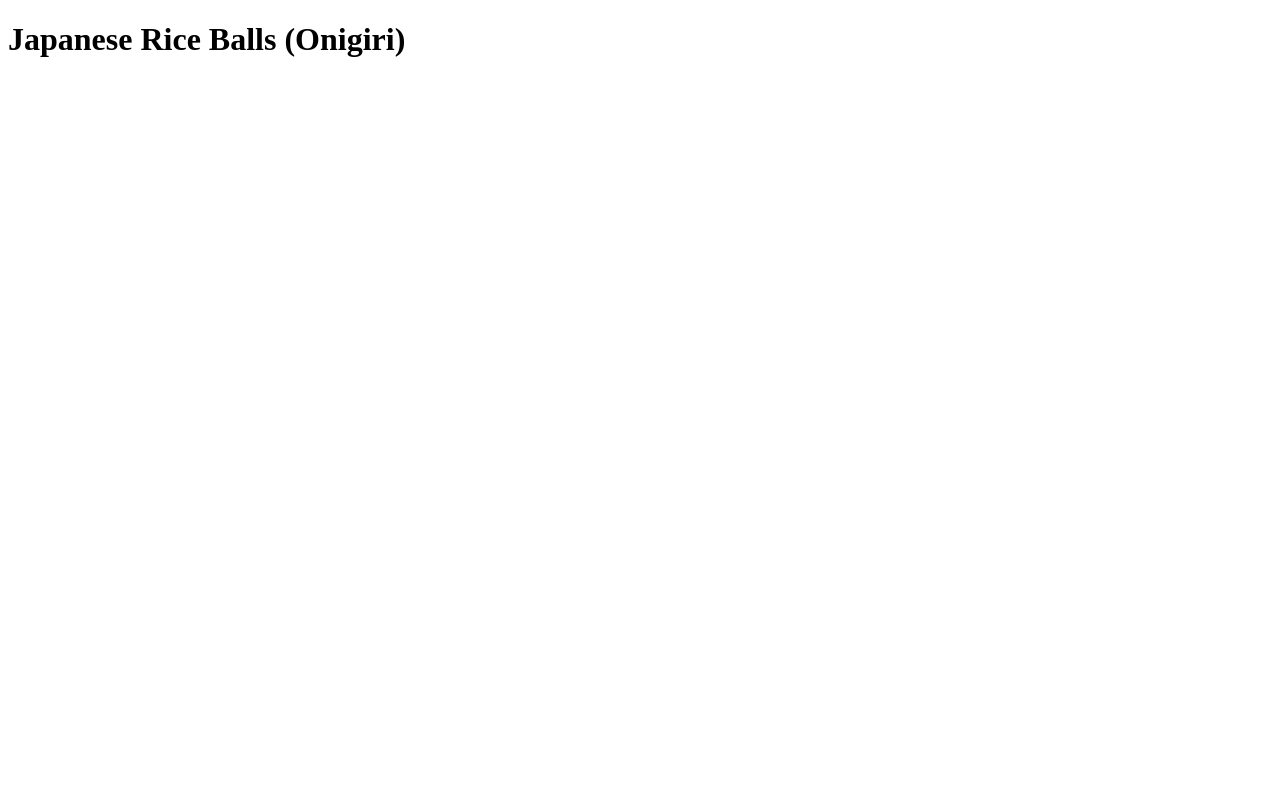
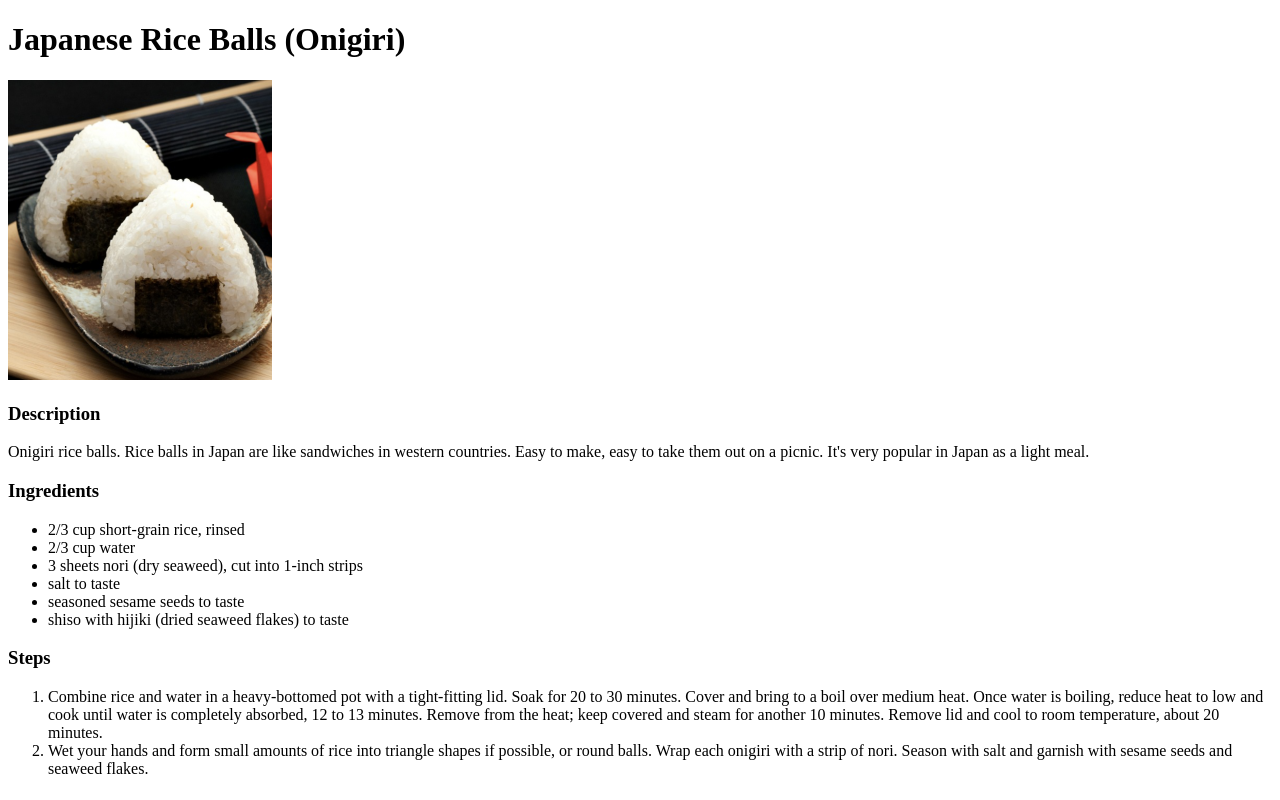
Before and after one commit to datascapes/odin-recipes, a plain HTML site: page recipes/onigiri.html in a window 1280 px wide. Drawn offline with Linux system fonts and the light colour scheme.

Commit message:
Add Onigiri recipe and image

```diff
--- a/recipes/onigiri.html
+++ b/recipes/onigiri.html
@@ -6,5 +6,22 @@
     </head>
     <body>
         <h1>Japanese Rice Balls (Onigiri)</h1>
+        <img src="/recipes/images/onigiri.png">
+        <h3>Description</h3>
+        <p>Onigiri rice balls. Rice balls in Japan are like sandwiches in western countries. Easy to make, easy to take them out on a picnic. It's very popular in Japan as a light meal.</p>
+        <h3>Ingredients</h3>
+        <ul>
+            <li>2/3 cup short-grain rice, rinsed</li>
+            <li>2/3 cup water</li>
+            <li>3 sheets nori (dry seaweed), cut into 1-inch strips</li>
+            <li>salt to taste</li>
+            <li>seasoned sesame seeds to taste</li>
+            <li>shiso with hijiki (dried seaweed flakes) to taste</li>
+        </ul>
+        <h3>Steps</h3>
+        <ol>
+            <li>Combine rice and water in a heavy-bottomed pot with a tight-fitting lid. Soak for 20 to 30 minutes. Cover and bring to a boil over medium heat. Once water is boiling, reduce heat to low and cook until water is completely absorbed, 12 to 13 minutes. Remove from the heat; keep covered and steam for another 10 minutes. Remove lid and cool to room temperature, about 20 minutes. </li>
+            <li>Wet your hands and form small amounts of rice into triangle shapes if possible, or round balls. Wrap each onigiri with a strip of nori. Season with salt and garnish with sesame seeds and seaweed flakes.</li>
+        </ol>
     </body>
 </html>
```
Also changed, not shown: recipes/images/onigiri.png (added).
